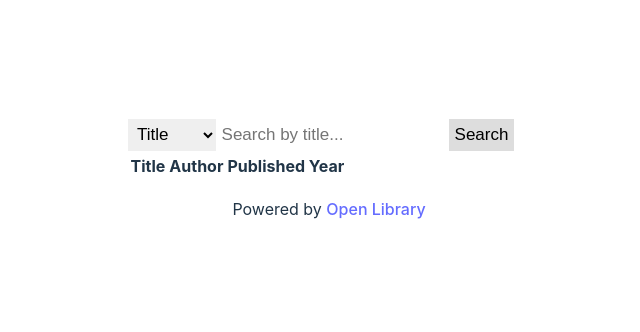
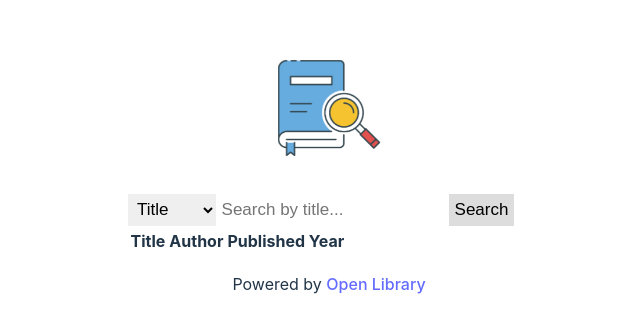
Before and after one commit to DianaEri/books-library, a React (Vite) app: page / in a window 1280 px wide. Shown: the part 226-558 px from the top of the page, without its empty margins (311-951 px from the left). Built offline with nearby package versions, Linux system fonts and the light colour scheme.

Commit message:
Adding image

```diff
--- a/src/App.jsx
+++ b/src/App.jsx
@@ -1,5 +1,6 @@
 import React, { useState } from 'react';
 import './App.css';
+import bookSearch from './assets/bookSearch.png';
 
 function App() {
   const [query, setQuery] = useState('');
@@ -77,6 +78,7 @@ function App() {
 
   return (
     <div className='search-container'>
+      <img src={bookSearch} className="logo react" alt="Search books" />
       {!selectedResult && (
         <div>
           <select value={searchBy} onChange={handleSelectChange}>
```
Also changed, not shown: src/assets/bookSearch.png (added).
